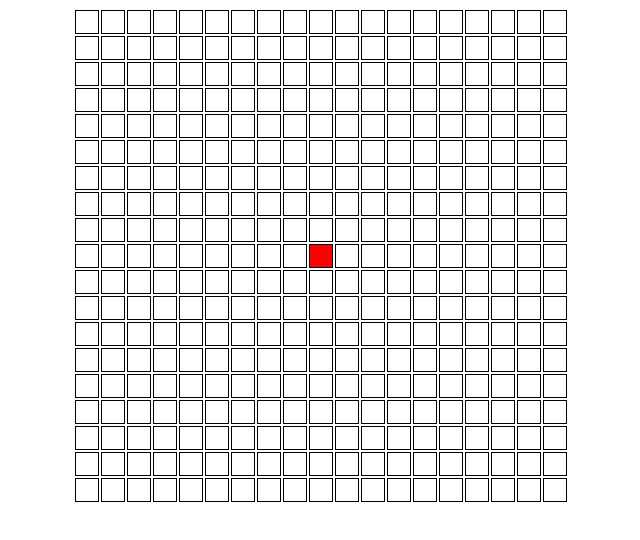
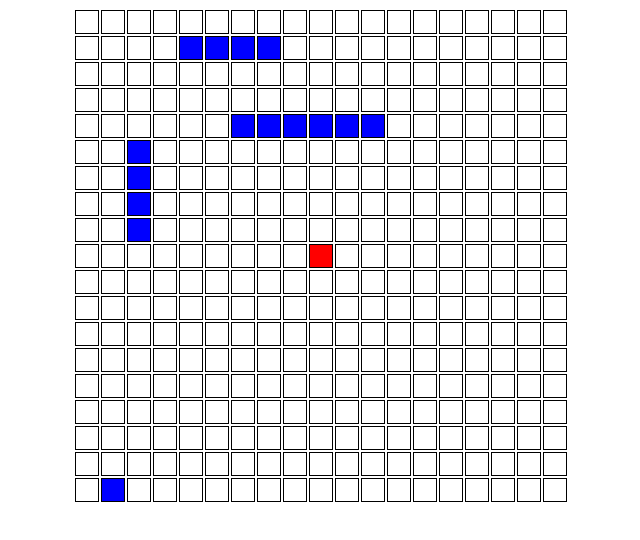
Before and after one commit to mpescador/pac-man, a plain HTML site: page Project_Thief_Runner/index.html in a window 1280 px wide. Shown: the whole page, without its empty margins (319-959 px from the left). Drawn offline with Linux system fonts and the light colour scheme.

Commit message:
Generador de paredes

```diff
--- a/Project_Thief_Runner/src/css/style.css
+++ b/Project_Thief_Runner/src/css/style.css
@@ -6,6 +6,10 @@ td {
 table {
   margin: 0 auto;
 }
-.thief{
+.thief {
 background-color: red;
 }
+
+.walls {
+  background-color: blue;
+}
--- a/Project_Thief_Runner/src/index.js
+++ b/Project_Thief_Runner/src/index.js
@@ -1,4 +1,4 @@
-const board = Array(19).fill(1).map(() => Array(19).fill(1))
+const board = Array(19).fill(0).map(() => Array(19).fill(0))
 console.log(board)
 const Thief = function () {
   this.posx = 9
@@ -7,8 +7,34 @@ const Thief = function () {
 }
 
 const thief = new Thief()
+const arrR = [[18, 19, 1], [5, 9, 2]]
+const arrC = [[4,8,1],[6,12,4]]
 
 // funciones
+const wallsGeneratorR = function () {
+  for (let i = 0; i < arrR.length; i++) {
+    let cuenta = arrR[i][0]
+
+    for (let j = arrR[i][0]; j < arrR[i][1]; j++) {
+      const rowSelect = document.querySelector(`.row${cuenta + 1}`)
+      const colSelect = rowSelect.querySelector(`.col${arrR[i][2] + 1}`)
+      colSelect.classList.add('walls')
+      cuenta++
+    }
+  }
+}
+const wallsGeneratorC = function () {
+  for (let i = 0; i < arrC.length; i++) {
+    let cuenta = arrC[i][0]
+    console.log(arrC)
+    for (let j = arrC[i][0]; j < arrC[i][1]; j++) {
+      const rowSelect = document.querySelector(`.row${arrC[i][2] + 1}`)
+      const colSelect = rowSelect.querySelector(`.col${cuenta + 1}`)
+      colSelect.classList.add('walls')
+      cuenta++
+    }
+  }
+}
 const changeDirection = function (code) {
   if (code === 'ArrowUp') this.direction = 1
   if (code === 'ArrowRight') this.direction = 2
@@ -22,6 +48,9 @@ const printBoard = function () {
       const rowSelect = document.querySelector(`.row${r + 1}`)
       const colSelect = rowSelect.querySelector(`.col${c + 1}`)
 
+      /*if (board[r][c] === 1) {
+        colSelect.classList.add('walls')
+      }*/
       if (board[r][c] === 2) {
         colSelect.classList.add('thief')
       } else if (board[r][c] === 0) {
@@ -48,8 +77,11 @@ const game = function () {
 
 // ejecucion del juego
 
-setInterval(game, 1000)
+setInterval(game, 600)
 
 window.addEventListener('keydown', function (e) {
   changeDirection(e.code)
 })
+
+wallsGeneratorR()
+wallsGeneratorC()
```
